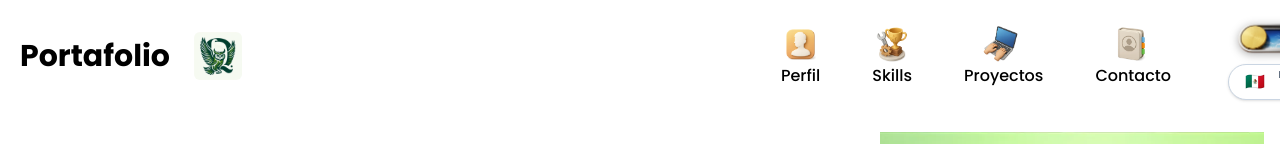
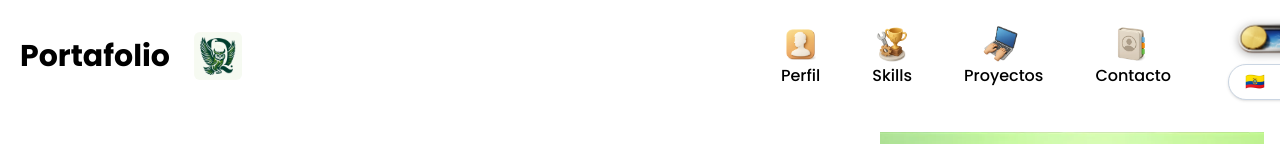
Before and after one commit to KiwiOwnDaniel27/CV-DQ-React-TailwindCss, a React (Vite) app: page / in a window 1280 px wide. Shown: the top 144 px of the page. Built offline with nearby package versions, Linux system fonts and the light colour scheme.

Commit message:
new changes today

```diff
--- a/src/components/LanguageToggle.jsx
+++ b/src/components/LanguageToggle.jsx
@@ -18,8 +18,8 @@ export function LanguageToggle() {
             className="absolute -mt-13 -ml-16 md:-mt-16 md:-ml-3 w-23 h-9 inline-flex items-center gap-2 rounded-full border border-slate-300 bg-white px-4 py-2 text-[10px] font-medium text-slate-700 shadow-sm transition-all hover:bg-slate-100 hover:shadow active:scale-95 dark:border-slate-700 dark:bg-slate-800 dark:text-slate-200 dark:hover:bg-slate-700"
             aria-label="Cambiar idioma"
             >
-            <span className="text-base">{isEs ? '🇲🇽' : '🇺🇸'}</span>
-            <span>{isEs ? 'ES / EN' : 'EN / ES'}</span>
+            <span className="text-base">{isEs ? '🇪🇨' : '🇺🇸'}</span>
+            <span>{isEs ? 'ES/ EN' : 'EN/ ES'}</span>
             </button>
     </div>
   );
```
